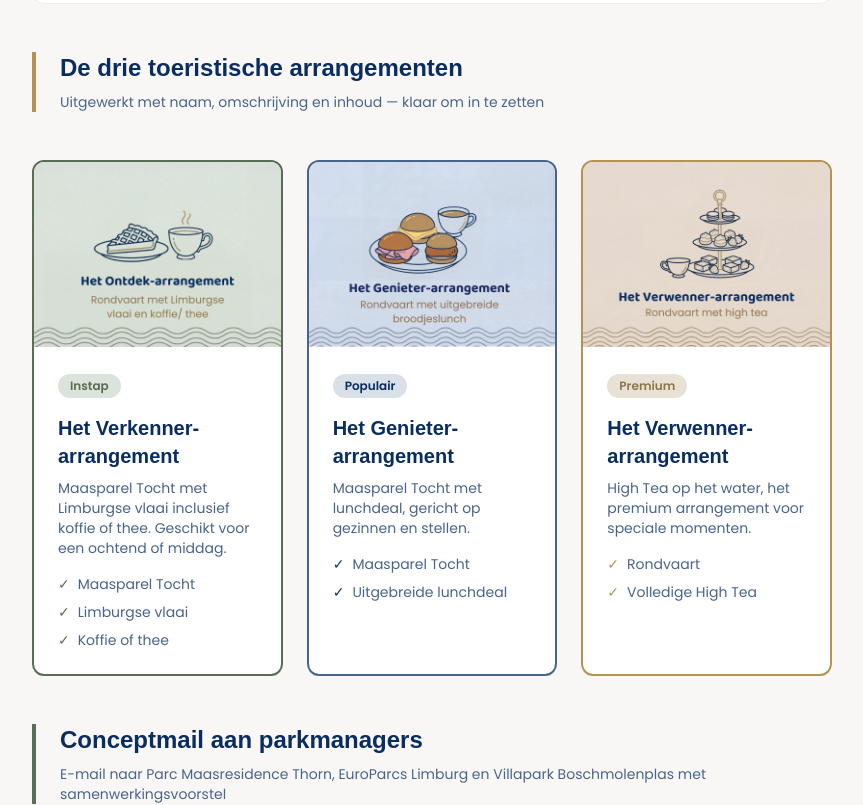
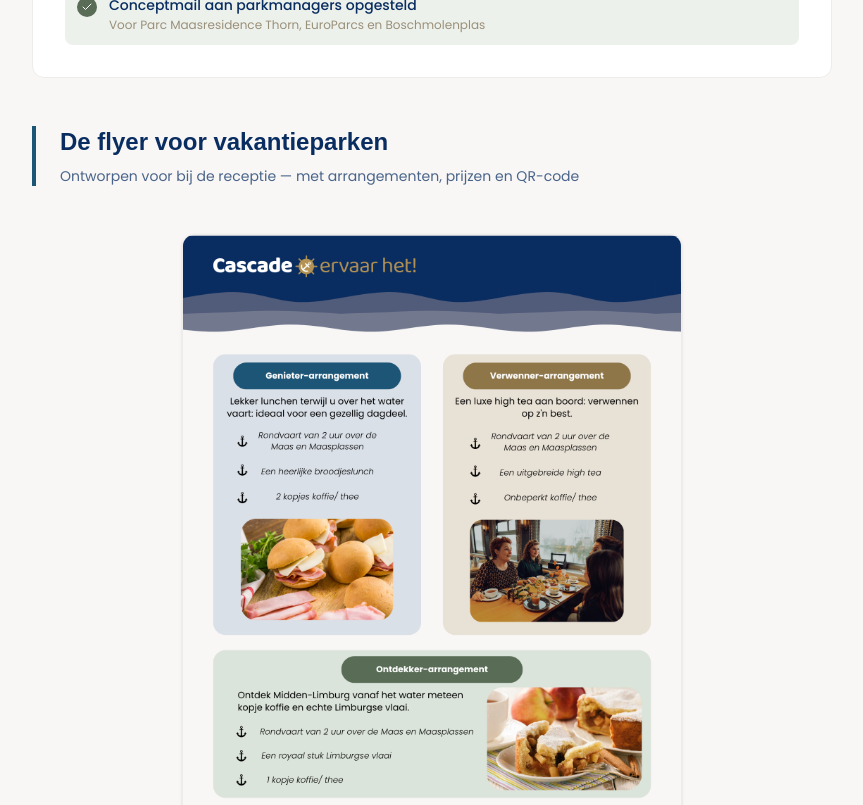
Before and after one commit to Lucas-vdr-a11y/vloot-vol-groei, a Next.js app: page /deelvraag/1 in a window 1280 px wide. Shown: the part 10700-11505 px from the top of the page, without its empty margins (344-1207 px from the left). Built offline with nearby package versions, Linux system fonts and the light colour scheme; a web font is replaced by a local one.

Commit message:
feat: echte flyer afbeelding toegevoegd aan DV1 uitvoering

```diff
--- a/src/app/deelvraag/[slug]/DeelvraagInteractive.tsx
+++ b/src/app/deelvraag/[slug]/DeelvraagInteractive.tsx
@@ -1,5 +1,6 @@
 "use client";
 
+import Image from "next/image";
 import { Handshake, Eye, Globe, Focus, HeartHandshake, Sparkles, Briefcase, UserCheck, Building2, User, UserCog, Clock, GraduationCap, Heart, List, BookOpen, DollarSign, Users2, Settings, FileText, LayoutDashboard, FormInput, Gift, Palette, Mail, Send, Languages, ShoppingCart, CreditCard, UserPlus, BarChart3 } from "lucide-react";
 
 import { KeyFigureRow } from "@/components/interactive/KeyFigureRow";
@@ -199,12 +200,32 @@ export function Dv1Uitvoering() {
       <ChecklistCard
         title="Concrete uitvoering"
         items={[
+          { label: "Flyer ontworpen", done: true, detail: "Met arrangementen, prijzen en QR-code voor vakantieparken" },
           { label: "Drie toeristische arrangementen uitgewerkt", done: true, detail: "Verkenner, Genieter en Verwenner — klaar voor website" },
           { label: "Conceptmail aan parkmanagers opgesteld", done: true, detail: "Voor Parc Maasresidence Thorn, EuroParcs en Boschmolenplas" },
         ]}
       />
 
-      {/* ── Uitvoering 1: De arrangementen ── */}
+      {/* ── Uitvoering 1: De flyer ── */}
+      <FadeIn>
+        <div className="my-12 border-l-4 border-seizoen pl-6">
+          <h4 className="font-heading text-2xl text-cascade-navy mb-2">De flyer voor vakantieparken</h4>
+          <p className="text-text-secondary text-sm">Ontworpen voor bij de receptie — met arrangementen, prijzen en QR-code</p>
+        </div>
+      </FadeIn>
+      <FadeIn>
+        <div className="my-8 flex justify-center">
+          <Image
+            src="/images/flyer-vakantieparken.png"
+            alt="Flyer vakantieparken met drie arrangementen"
+            width={500}
+            height={707}
+            className="rounded-xl border border-border shadow-sm"
+          />
+        </div>
+      </FadeIn>
+
+      {/* ── Uitvoering 2: De arrangementen ── */}
       <FadeIn>
         <div className="my-12 border-l-4 border-cascade-gold pl-6">
           <h4 className="font-heading text-2xl text-cascade-navy mb-2">De drie toeristische arrangementen</h4>
```
Also changed, not shown: public/images/flyer-vakantieparken.png (added).
